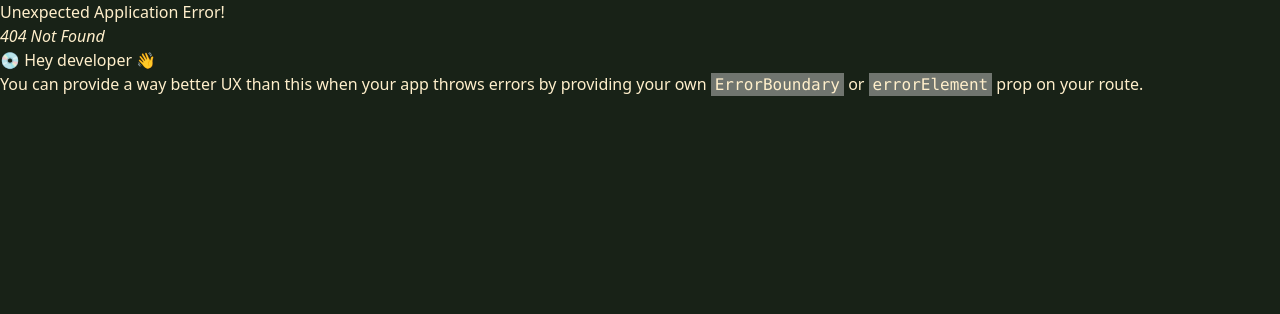
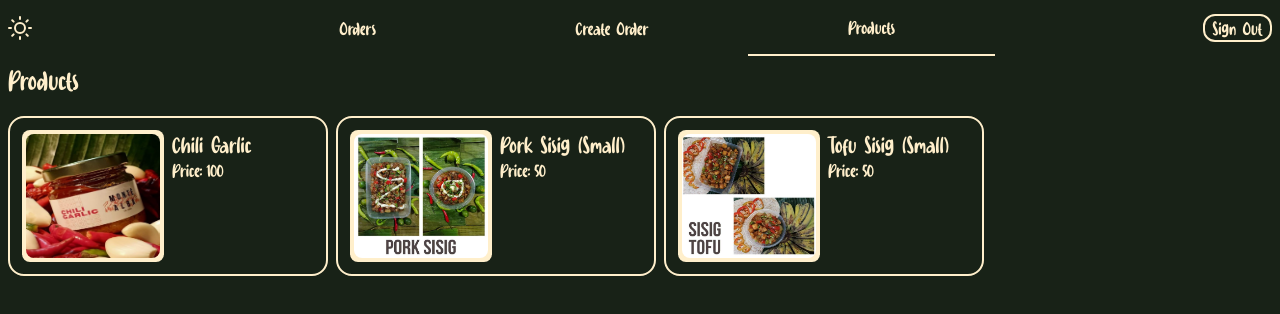
Before and after one commit to wjrelumba/montealba, a React (Vite) app: page /dashboard/products in a window 1280 px wide. Before the commit this address had no page. Shown: the top 314 px of the page. Built offline with nearby package versions, Linux system fonts and the light colour scheme.

Commit message:
feat: added products page, and temporary product choices

```diff
--- a/index.html
+++ b/index.html
@@ -2,7 +2,7 @@
 <html lang="en">
   <head>
     <meta charset="UTF-8" />
-    <link rel="icon" type="image/svg+xml" href="/vite.svg" />
+    <link rel="icon" type="image/png" href="/Logo_Dark_Mode.png" />
     <meta name="viewport" content="width=device-width, initial-scale=1.0" />
     <title>Montealba</title>
   </head>
--- a/src/customHooks/useNavLinks.jsx
+++ b/src/customHooks/useNavLinks.jsx
@@ -7,6 +7,10 @@ export default function useNavLinks() {
             name: 'Create Order',
             url: 'createOrder',
         },
+        {
+            name: 'Products',
+            url: 'products',
+        },
     ];
 
     return navLinks;
--- a/src/essentials/Router.jsx
+++ b/src/essentials/Router.jsx
@@ -25,6 +25,9 @@ const router = createBrowserRouter(
                     },{
                         path: 'createOrder',
                         element: <Pages.CreateOrder/>,
+                    },{
+                        path: 'products',
+                        element: <Pages.Products/>,
                     }]
                 },
             ]
--- a/src/pages/Dashboard/Orders/Orders.jsx
+++ b/src/pages/Dashboard/Orders/Orders.jsx
@@ -1,26 +1,7 @@
 import React, { useEffect } from 'react'
 import { useUser } from '../../../contextProviders/UserProvider'
 import { useNavigate } from 'react-router-dom';
-import ItemComponent from '../../../components/ItemsComponent/ItemComponent';
 import { useMedia } from '../../../contextProviders/MediaProvider';
-
-const sampleFoodArray = [
-    {
-        item_name: 'Chili Garlic',
-        price: 100,
-        image_url: '/Chili_Garlic.jpg',
-    },
-    {
-        item_name: 'Pork Sisig (Small)',
-        price: 50,
-        image_url: '/Pork_Sisig.jpg',
-    },
-    {
-        item_name: 'Tofu Sisig (Small)',
-        price: 50,
-        image_url: '/Tofu_Sisig.jpg',
-    }
-]
 
 export default function Orders() {
     const {signedIn} = useUser();
@@ -33,35 +14,4 @@ export default function Orders() {
             navigate('/');
         };
     },[signedIn]);
-
-    // Mobile render
-    if(isMobile){
-        return (
-            <div className='w-full h-[90%] p-2 overflow-scroll'>
-                <div className='mb-3'>
-                    <h1 className='text-2xl'>Orders</h1>
-                </div>
-                <div className='w-full flex flex-col gap-2 items-center'>
-                    {sampleFoodArray.map((data, index) => (
-                        <ItemComponent key={index} itemDetails={data}/>
-                    ))}
-                </div>
-            </div>
-        )
-    }
-    // PC Render
-    if(!isMobile){
-        return (
-            <div className='w-full h-[80%] p-2'>
-                <div className='mb-5'>
-                    <h1 className='text-2xl'>Orders</h1>
-                </div>
-                <div className='flex items-center gap-2 flex-wrap'>
-                    {sampleFoodArray.map((data, index) => (
-                        <ItemComponent itemDetails={data}/>
-                    ))}
-                </div>
-            </div>
-        )
-    }
 }
--- /dev/null
+++ b/src/pages/Dashboard/Products/Products.jsx
@@ -0,0 +1,56 @@
+import React from 'react'
+import { useMedia } from '../../../contextProviders/MediaProvider'
+import ItemComponent from '../../../components/ItemsComponent/ItemComponent';
+
+const sampleFoodArray = [
+    {
+        item_name: 'Chili Garlic',
+        price: 100,
+        image_url: '/Chili_Garlic.jpg',
+    },
+    {
+        item_name: 'Pork Sisig (Small)',
+        price: 50,
+        image_url: '/Pork_Sisig.jpg',
+    },
+    {
+        item_name: 'Tofu Sisig (Small)',
+        price: 50,
+        image_url: '/Tofu_Sisig.jpg',
+    }
+]
+
+export default function Products() {
+    const isMobile = useMedia();
+
+    // Mobile render
+    if(isMobile){
+        return (
+            <div className='w-full h-[90%] p-2 overflow-scroll'>
+                <div className='mb-3'>
+                    <h1 className='text-2xl'>Products</h1>
+                </div>
+                <div className='w-full flex flex-col gap-2 items-center'>
+                    {sampleFoodArray.map((data, index) => (
+                        <ItemComponent key={index} itemDetails={data}/>
+                    ))}
+                </div>
+            </div>
+        )
+    }
+    // PC Render
+    if(!isMobile){
+        return (
+            <div className='w-full h-[80%] p-2'>
+                <div className='mb-5'>
+                    <h1 className='text-2xl'>Products</h1>
+                </div>
+                <div className='flex items-center gap-2 flex-wrap'>
+                    {sampleFoodArray.map((data, index) => (
+                        <ItemComponent key={index} itemDetails={data}/>
+                    ))}
+                </div>
+            </div>
+        )
+    }
+}
--- a/src/pages/pages.js
+++ b/src/pages/pages.js
@@ -1,6 +1,7 @@
 import CreateOrder from "./Dashboard/CreateOrder/CreateOrder";
 import Dashboard from "./Dashboard/Dashboard";
 import Orders from "./Dashboard/Orders/Orders";
+import Products from "./Dashboard/Products/Products";
 import Login from "./Login/Login";
 import Welcome from "./Welcome/Welcome";
 
@@ -10,6 +11,7 @@ const Pages = {
     Orders,
     CreateOrder,
     Dashboard,
+    Products,
 }
 
 export default Pages;
```
